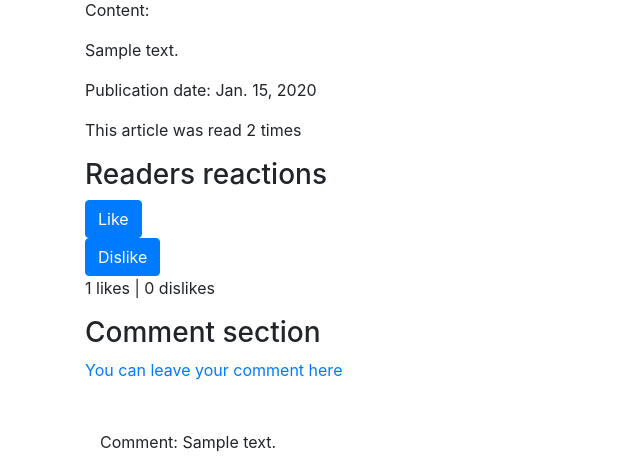
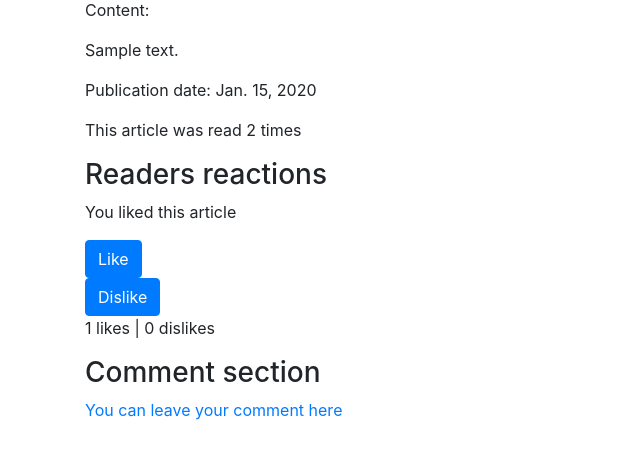
Before and after one commit to Andrew-157/dj_training_3, a Django app: page /public/1/ in a window 1280 px wide. Shown: the part 136-600 px from the top of the page, without its empty margins (0-640 px from the left). Run offline with Django 4.2, Linux system fonts and the light colour scheme; a user stored in the database is signed in; tables that the repository leaves empty hold one stand-in row (values such as "Sample post"); some libraries are stand-ins or nearby versions.

Commit message:
changed personal and public article templates and views

```diff
--- a/articles/templates/articles/public_article.html
+++ b/articles/templates/articles/public_article.html
@@ -20,11 +20,11 @@
       <p>Content:</p>
       <p>{{ article.content }}</p>
       <p>Publication date: {{ article.pub_date.date }}</p>
-      {% if message_for_user %}
-      <p>message_for_user</p>
-      {% endif %}
       <p>This article was read {{ times_read }} times</p>
       <h3>Readers reactions</h3>
+      {% if message_to_user %}
+        <p>{{message_to_user}}</p>
+      {% endif %}
       {% if user.is_authenticated %}
         <form action="{% url 'articles:like' article.id %}">
           {% csrf_token %}
@@ -35,26 +35,23 @@
           <button class="btn btn-primary" type="submit">Dislike</button>
         </form>
       {% else %}
-      <a href="{% url 'articles:become-user' %}"
-        >Become an authenticated user if you want to leave a reaction</a
-      >
+        <a href="{% url 'articles:become-user' %}">Become an authenticated user if you want to leave a reaction</a>
       {% endif %}
       <p>{{ likes }} likes | {{ dislikes }} dislikes</p>
       <h3>Comment section</h3>
       {% if user.is_authenticated %}
-      <a href="{% url 'articles:leave-comment' article.id %}"
-        >You can leave your comment here</a
-      >
+        <a href="{% url 'articles:leave-comment' article.id %}">You can leave your comment here</a>
       {% else %}
-      <a href="{% url 'articles:become-user' %}"
-        >Become an authenticated user if you want to leave a comment</a
-      >
-      {% endif %} {% if comments %} {% for comment in comments %}
+        <a href="{% url 'articles:become-user' %}">Become an authenticated user if you want to leave a comment</a>
+      {% endif %}
+      {% if article.comment_set.count > 0 %}
+        {% for comment in article.comment_set.all|dictsortreversed:"pub_date" %}
           <div class="container py-5">
             <p>Comment: {{ comment.content }}</p>
             <p>Left by {{ comment.commentator }} {{ comment.pub_date.date }}</p>
           </div>
-      {% endfor %} {% else %}
+        {% endfor %}
+      {% else %}
         <p>No comments left yet</p>
       {% endif %}
     </div>
--- a/articles/views.py
+++ b/articles/views.py
@@ -93,68 +93,6 @@
     return render(request, 'articles/personal_page.html', {'page_obj': page_obj})
 
 
-def public_article(request, article_id):
-    # check the current user for further usage
-    current_user = request.user
-    # find an article with the given id
-    article = Article.objects.select_related(
-        'author').filter(id=article_id).first()
-    # article was not found
-    if not article:
-        # return an appropriate page
-        return render(request, 'articles/not_exists.html')
-    # article was found
-    else:
-        # find comments associated with the article
-        comments = Comment.objects.select_related('commentator').filter(
-            article=article).order_by('-pub_date').all()
-        # find likes associated with the article
-        likes = Reaction.objects.filter(
-            article=article).filter(value=1).count()
-        # find dislikes associated with the article
-        dislikes = Reaction.objects.filter(
-            article=article).filter(value=-1).count()
-        # create variable message_to_user to let them know about their reaction on an article(like or dislike)
-        message_to_user = None
-        # find how many times an article was read
-        article_read = ArticleReading.objects.filter(article=article).first()
-        # if user is not authenticated
-        if current_user.is_authenticated:
-            # if this is the first time someone reads an article
-            if not article_read:
-                # create ArticleReading object with times_read attribute assigned to one
-                article_read = ArticleReading(times_read=1, article=article)
-                article_read.save()
-            # if this is not the first time someone reads an article
-            else:
-                # add 1 to times_read attribute of the article_read object
-                article_read.times_read += 1
-                article_read.save()
-            # find reaction left by the current user on this article
-            reaction = Reaction.objects.filter(
-                Q(article=article) & Q(author=current_user)
-            ).first()
-            # if reaction object exists
-            if reaction:
-                # if value attribute of reaction object equals -1
-                if reaction.value == -1:
-                    # assign message_to_user variable to this
-                    message_to_user = "You disliked this article"
-                # if value attribute of reaction object equals 1
-                elif reaction.value == 1:
-                    # assign message_to_user variable to this
-                    message_to_user = "You liked this article"
-        # return appropriate page with context needed
-        return render(request, 'articles/public_article.html', {'article': article,
-                                                                'comments': comments,
-                                                                'likes': likes,
-                                                                'dislikes': dislikes,
-                                                                'message_to_user': message_to_user,
-                                                                'times_read': article_read.times_read})
-
-
-
-
 @login_required()
 def personal_article(request, article_id):
     current_user = request.user
@@ -164,7 +102,62 @@
     else:
         if article.author_id != current_user.id:
             return render(request, 'articles/not_yours.html')
-        return render(request, 'articles/personal_article.html', {'article': article})
+        likes = Reaction.objects.filter(
+            article=article).filter(value=1).count()
+        dislikes = Reaction.objects.filter(
+            article=article).filter(value=-1).count()
+        article_read = ArticleReading.objects.filter(article=article).first()
+        message_to_user = None
+        reaction = Reaction.objects.filter(
+            Q(article=article) & Q(author=current_user)).first()
+        if reaction:
+            if reaction.value == -1:
+                message_to_user = "You disliked your article"
+            elif reaction.value == 1:
+                message_to_user = "You liked your article"
+        return render(request, 'articles/personal_article.html', {'article': article,
+                                                                  'likes': likes,
+                                                                  'dislikes': dislikes,
+                                                                  'message_to_user': message_to_user,
+                                                                  'times_read': article_read.times_read})
+
+
+def public_article(request, article_id):
+    current_user = request.user
+    article = Article.objects.select_related('author').\
+        filter(id=article_id).first()
+
+    if not article:
+        return render(request, 'articles/not_exists.html')
+    else:
+        # comments = Comment.objects.select_related('commentator').filter(
+        #     article=article).order_by('-pub_date').all()
+        likes = Reaction.objects.filter(
+            article=article).filter(value=1).count()
+        dislikes = Reaction.objects.filter(
+            article=article).filter(value=-1).count()
+        message_to_user = None
+        article_read = ArticleReading.objects.filter(article=article).first()
+        if current_user.is_authenticated:
+            if not article_read:
+                article_read = ArticleReading(times_read=1, article=article)
+                article_read.save()
+            else:
+                article_read.times_read += 1
+                article_read.save()
+            reaction = Reaction.objects.filter(
+                Q(article=article) & Q(author=current_user)).first()
+            if reaction:
+                if reaction.value == -1:
+                    message_to_user = "You disliked this article"
+                elif reaction.value == 1:
+                    message_to_user = "You liked this article"
+        return render(request, 'articles/public_article.html', {'article': article,
+                                                                # 'comments': comments,
+                                                                'likes': likes,
+                                                                'dislikes': dislikes,
+                                                                'message_to_user': message_to_user,
+                                                                'times_read': article_read.times_read})
 
 
 @login_required()
```
Also changed, not shown: articles/templates/articles/personal_article.html (+12 -4 lines). Lines whose indentation alone changed are shown as unchanged.
